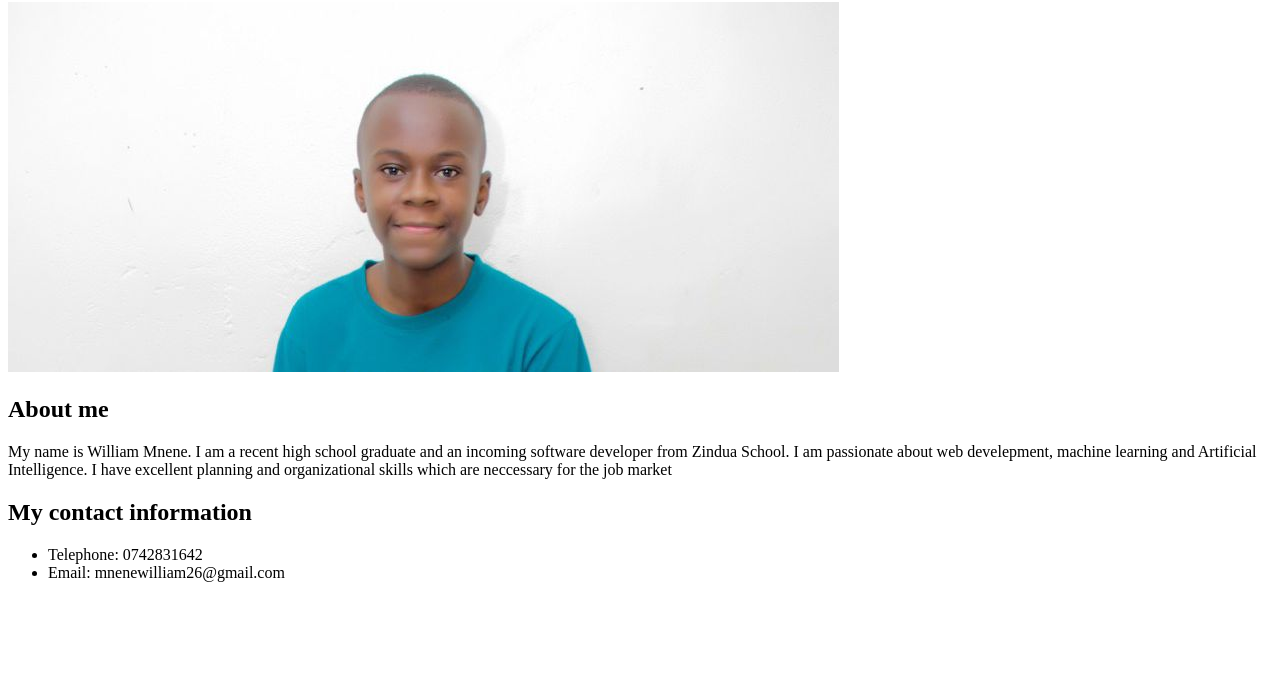
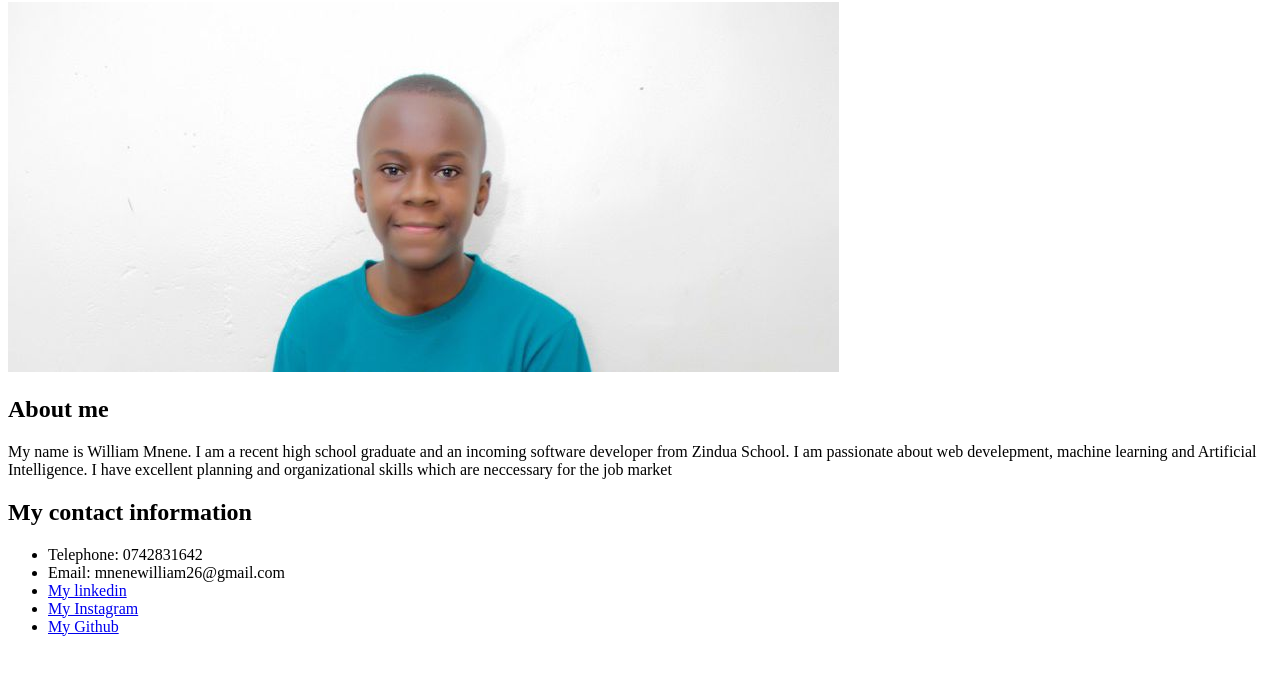
Before and after one commit to mnene-william/william-portfolio, a plain HTML site: page index.html in a window 1280 px wide. Shown: the part 78-752 px from the top of the page. Drawn offline with Linux system fonts and the light colour scheme.

```diff
--- a/index.html
+++ b/index.html
@@ -15,7 +15,9 @@
     <ul>
         <li>Telephone: 0742831642</li>
         <li>Email: mnenewilliam26@gmail.com</li>
-    </ul>
-    <a href="https://www.linkedin.com/in/william-mnene-041a4a304/ww."></a>
+        <li> <a href="https://www.linkedin.com/in/william-mnene-041a4a304/."> My linkedin</a></li>
+        <li> <a href="https://www.instagram.com/monsieurwilliam_/">My Instagram</a></li>
+        <li> <a href="https://github.com/mnene-william">My Github</a></li>
+
 </body>
 </html>
```
